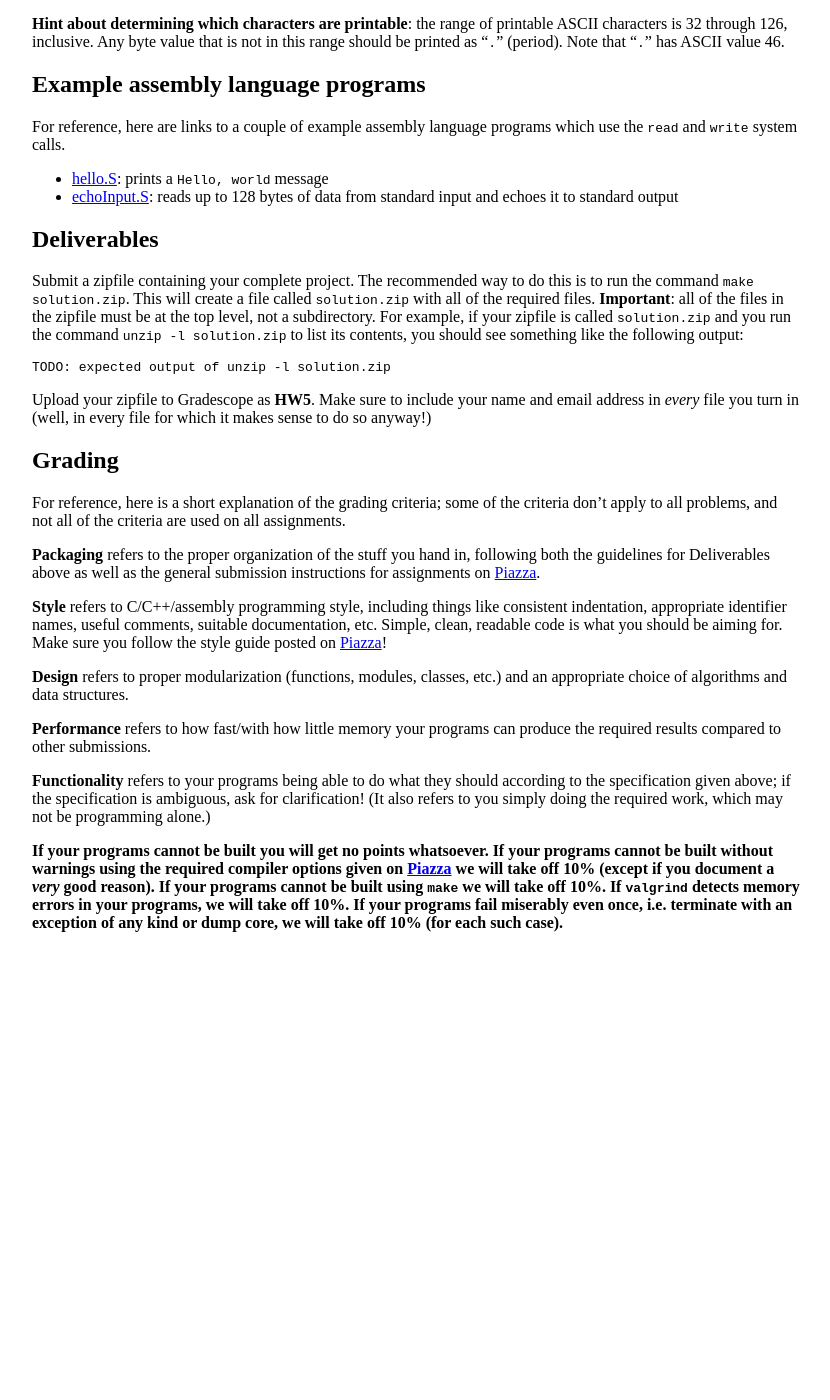
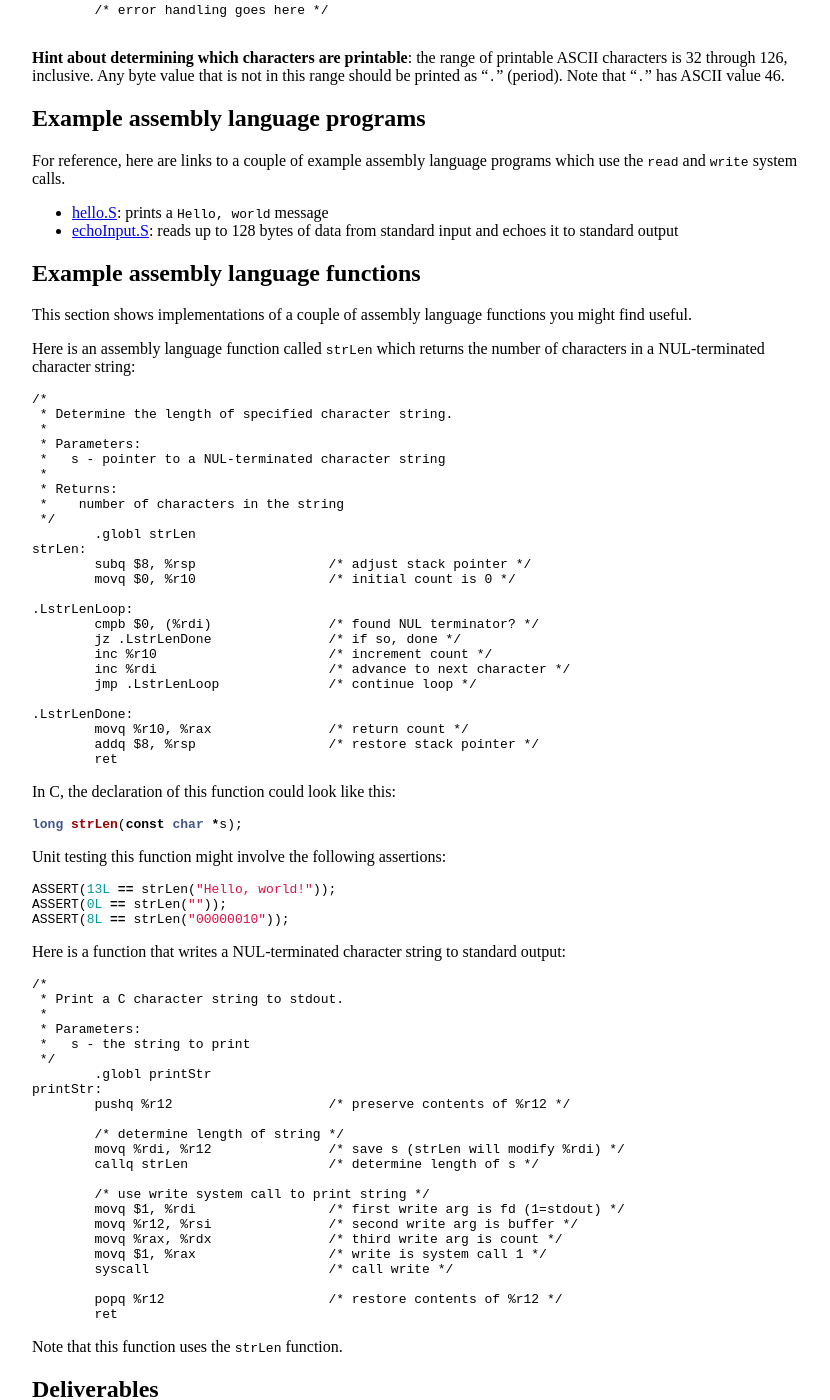
Before and after one commit to jhucsf/fall2019, a Jekyll site: the page built from hw/hw5.md, in a window 1280 px wide and 1400 px high, scrolled down 3682 px. Shown: the whole window, without its empty margins (224-1054 px from the left). Built offline with Jekyll 4.4.1, drawn with Linux system fonts in a browser that asks for light colours; before the commit the page ends 4630 px from its top, so only the background shows below that; some of the changed text lies outside the part shown.

Commit message:
added example assembly language functions

````diff
--- a/hw/hw5.md
+++ b/hw/hw5.md
@@ -15,6 +15,8 @@ Acknowledgment: this assignment is based on the [Fall 2018 HW5](https://www.cs.j
 *Update 11/5*: added hint about how to determine which bytes are printable characters
 
 *Update 11/5*: clarified that writing unit tests is strongly encouraged but not required
+
+*Update 11/7*: added [Example assembly language functions](#example-assembly-language-functions)
 
 <!-- why won't github pages update? -->
 
@@ -307,6 +309,87 @@ For reference, here are links to a couple of example assembly language programs
 * [hello.S](hw5/hello.S): prints a `Hello, world` message
 * [echoInput.S](hw5/echoInput.S): reads up to 128 bytes of data from standard input and echoes it to standard output
 
+## Example assembly language functions
+
+This section shows implementations of a couple of assembly language functions
+you might find useful.
+
+Here is an assembly language function called `strLen` which returns the number
+of characters in a NUL-terminated character string:
+
+```
+/*
+ * Determine the length of specified character string.
+ *
+ * Parameters:
+ *   s - pointer to a NUL-terminated character string
+ *
+ * Returns:
+ *    number of characters in the string
+ */
+	.globl strLen
+strLen:
+	subq $8, %rsp                 /* adjust stack pointer */
+	movq $0, %r10                 /* initial count is 0 */
+
+.LstrLenLoop:
+	cmpb $0, (%rdi)               /* found NUL terminator? */
+	jz .LstrLenDone               /* if so, done */
+	inc %r10                      /* increment count */
+	inc %rdi                      /* advance to next character */
+	jmp .LstrLenLoop              /* continue loop */
+
+.LstrLenDone:
+	movq %r10, %rax               /* return count */
+	addq $8, %rsp                 /* restore stack pointer */
+	ret
+```
+
+In C, the declaration of this function could look like this:
+
+```c
+long strLen(const char *s);
+```
+
+Unit testing this function might involve the following assertions:
+
+```c
+ASSERT(13L == strLen("Hello, world!"));
+ASSERT(0L == strLen(""));
+ASSERT(8L == strLen("00000010"));
+```
+
+Here is a function that writes a NUL-terminated character string
+to standard output:
+
+```
+/*
+ * Print a C character string to stdout.
+ *
+ * Parameters:
+ *   s - the string to print
+ */
+	.globl printStr
+printStr:
+	pushq %r12                    /* preserve contents of %r12 */
+
+	/* determine length of string */
+	movq %rdi, %r12               /* save s (strLen will modify %rdi) */
+	callq strLen                  /* determine length of s */
+
+	/* use write system call to print string */
+	movq $1, %rdi                 /* first write arg is fd (1=stdout) */
+	movq %r12, %rsi               /* second write arg is buffer */
+	movq %rax, %rdx               /* third write arg is count */
+	movq $1, %rax                 /* write is system call 1 */
+	syscall                       /* call write */
+
+	popq %r12                     /* restore contents of %r12 */
+	ret
+```
+
+Note that this function uses the `strLen` function.
+
 ## Deliverables
 
 Submit a zipfile containing your complete project.  The recommended
````
